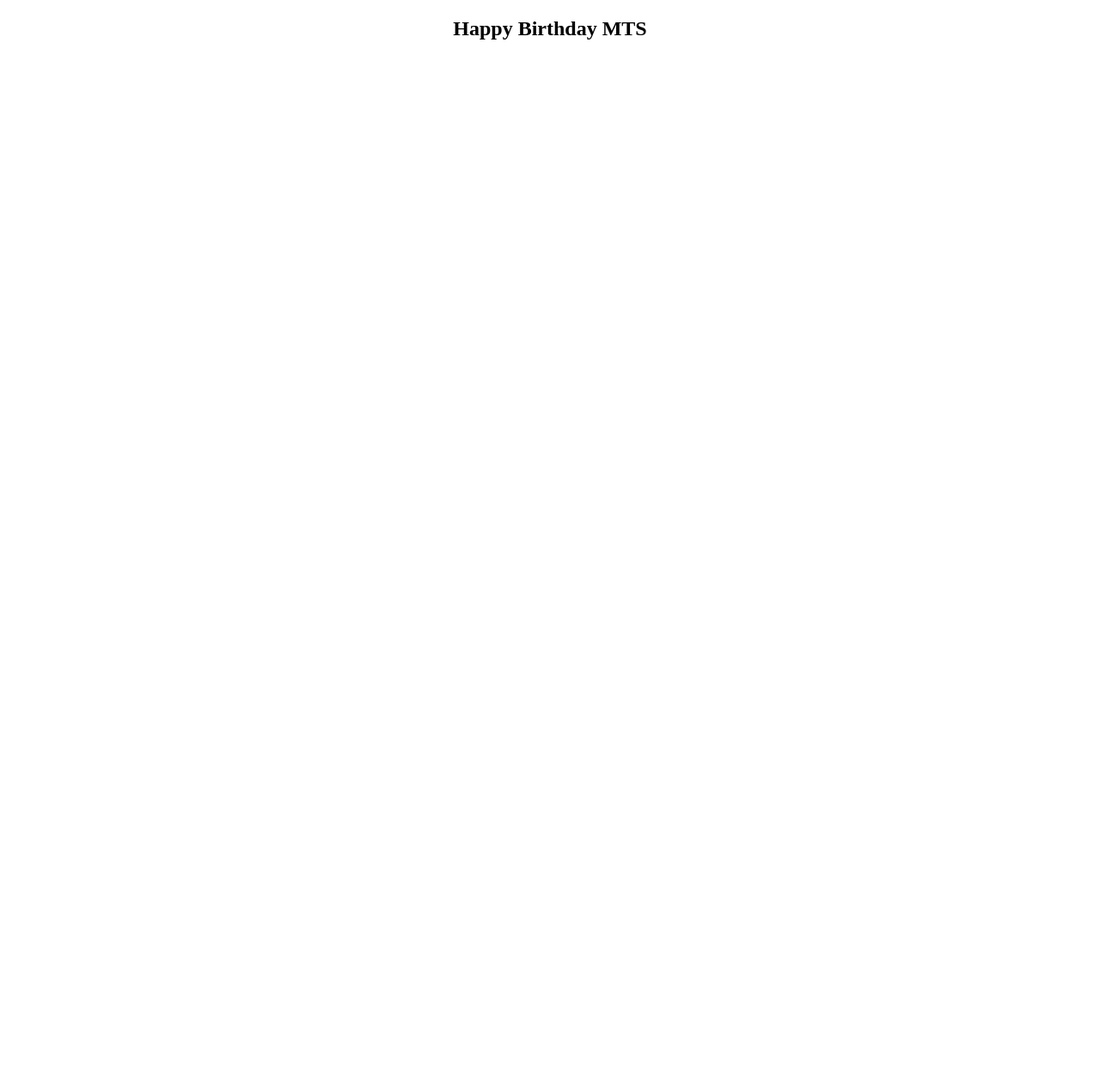
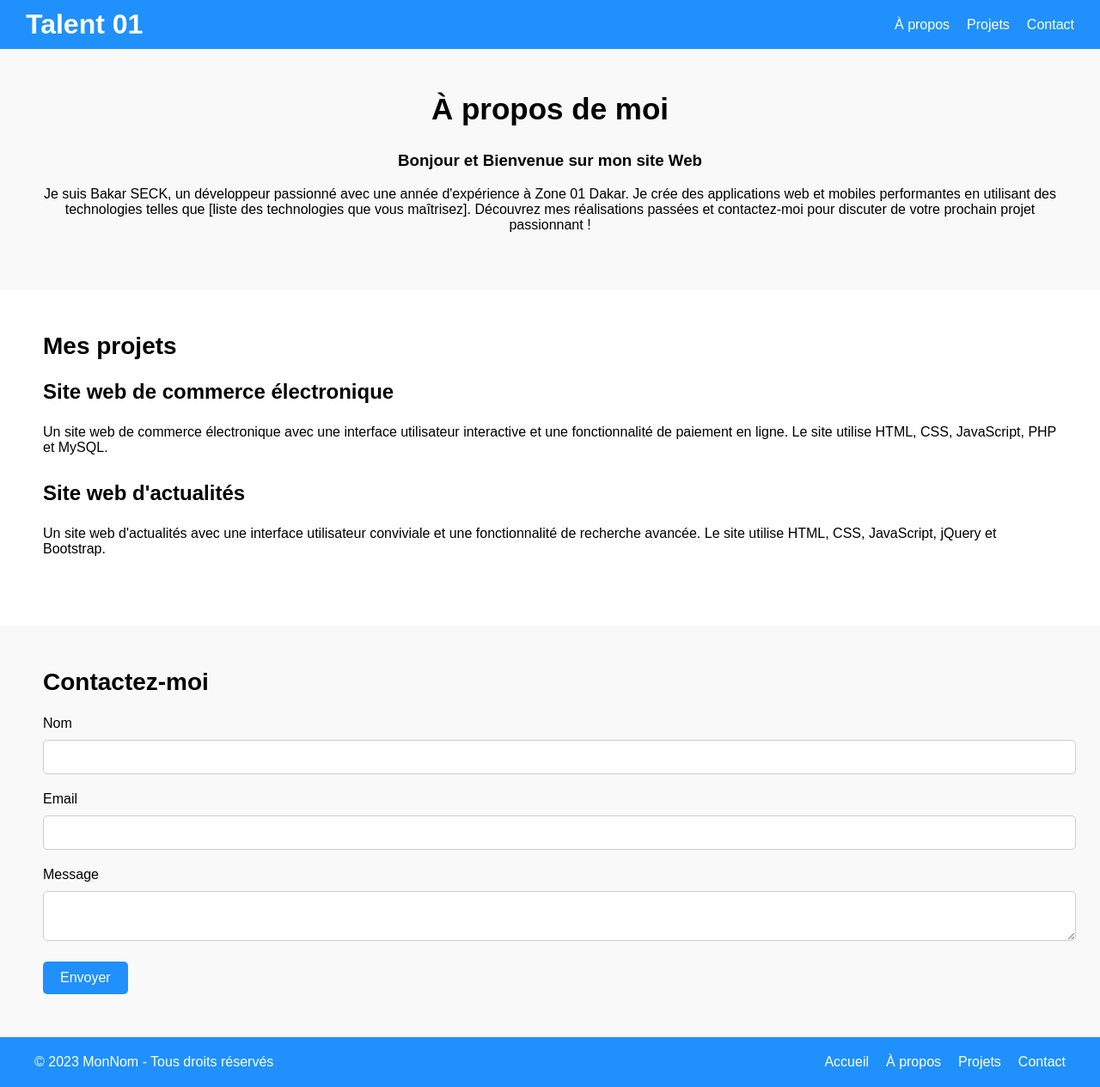
Before and after one commit to Bakarseck/Bakarseck.github.io, a plain HTML site: page index.html in a window 1280 px wide. Shown: the whole page at 86% size. Before the commit the page ends 800 px from the top, so only its background shows below. Drawn offline with nearby package versions, Linux system fonts and the light colour scheme; files that its build step writes are made by us from their sources.

Commit message:
Portfolio

```diff
--- a/index.html
+++ b/index.html
@@ -1,27 +1,65 @@
 <!DOCTYPE html>
-<html lang="en">
+<html>
 <head>
-    <meta charset="UTF-8">
-    <meta http-equiv="X-UA-Compatible" content="IE=edge">
-    <meta name="viewport" content="width=device-width, initial-scale=1.0">
-    <!--Add the link to the css-->
-    <link rel="stylesheet" href="css/style.css">
-    <title>Happy Bithday</title>
+    <title>Mon portfolio</title>
+    <link rel="stylesheet" type="text/css" href="portfolio/style.css">
 </head>
 <body>
+    <header>
+        <h1>Talent 01</h1>
+        <nav>
+            <ul>
+                <li><a href="#about">À propos</a></li>
+                <li><a href="#projects">Projets</a></li>
+                <li><a href="#contact">Contact</a></li>
+            </ul>
+        </nav>
+    </header>
+    <main>
+        <section align="center" id="about">
+            <h2 align="center">À propos de moi</h2>
+            <h3 align="center">Bonjour et Bienvenue sur mon site Web</h3>
+            <p align="center">Je suis Bakar SECK, un développeur passionné avec une année d'expérience à Zone 01 Dakar. Je crée des applications web et mobiles performantes en utilisant des technologies telles que [liste des technologies que vous maîtrisez]. Découvrez mes réalisations passées et contactez-moi pour discuter de votre prochain projet passionnant !</p>
 
-    <section class="main">
-        <h1 class="heading">Happy Birthday MTS</h1>
+        </section>
+        <section id="projects">
+            <h2>Mes projets</h2>
+            <div class="project">
+                <h3>Site web de commerce électronique</h3>
+                <p>Un site web de commerce électronique avec une interface utilisateur interactive et une fonctionnalité de paiement en ligne. Le site utilise HTML, CSS, JavaScript, PHP et MySQL.</p>
+            </div>
+            <div class="project">
+                <h3>Site web d'actualités</h3>
+                <p>Un site web d'actualités avec une interface utilisateur conviviale et une fonctionnalité de recherche avancée. Le site utilise HTML, CSS, JavaScript, jQuery et Bootstrap.</p>
+            </div>
+        </section>
+        <section id="contact">
+            <h2>Contactez-moi</h2>
+            <form>
+                <label>Nom</label>
+                <input type="text" name="name">
+                <label>Email</label>
+                <input type="email" name="email">
+                <label>Message</label>
+                <textarea name="message"></textarea>
+                <button type="submit">Envoyer</button>
+            </form>
+        </section>
+    </main>
+    <footer>
+        <div class="footer-container">
+            <p>&copy; 2023 MonNom - Tous droits réservés</p>
+            <nav>
+                <ul>
+                    <li><a href="#">Accueil</a></li>
+                    <li><a href="#">À propos</a></li>
+                    <li><a href="#">Projets</a></li>
+                    <li><a href="#">Contact</a></li>
+                </ul>
+            </nav>
+        </div>
+    </footer>
 
-        <ul class="Wishes">
-
-        </ul>
-
-    </section>
-
-    <!--Add the project jQuery-->
-    <script src="https://code.jquery.com/jquery-1.12.3.js"   integrity="sha256-1XMpEtA4eKXNNpXcJ1pmMPs8JV+nwLdEqwiJeCQEkyc="   crossorigin="anonymous"></script>
-    <!--Add the script jQuery-->
-    <script src="js/jquery.js"></script>
+    <script src="app.js"></script>
 </body>
 </html>
--- /dev/null
+++ b/portfolio/style.css
@@ -0,0 +1,168 @@
+/* Style général */
+body {
+    font-family: Arial, sans-serif;
+    margin: 0;
+    padding: 0;
+}
+
+html {
+    scroll-behavior: smooth;
+}
+
+/* En-tête */
+header {
+    background-color: #2091fc;
+    color: #fff;
+    display: flex;
+    justify-content: space-between;
+    align-items: center;
+    padding: 10px 30px;
+}
+
+header h1 {
+    margin: 0;
+    font-size: 32px;
+}
+
+nav ul {
+    list-style: none;
+    margin: 0;
+    padding: 0;
+    display: flex;
+}
+
+nav li {
+    margin-left: 20px;
+}
+
+nav a {
+    color: #fff;
+    text-decoration: none;
+}
+
+nav a:hover {
+    text-decoration: underline;
+}
+
+/* Section À propos */
+#about {
+    background-color: #f9f9f9;
+    padding: 50px;
+}
+
+#about h3 p {
+    font-size: 30px;
+}
+
+#about h2 {
+    margin-top: 0;
+    font-size: 35px;
+}
+
+#about ul {
+    list-style: none;
+    margin: 0;
+    padding: 0;
+}
+
+#about li {
+    margin-bottom: 10px;
+}
+
+/* Section Projets */
+#projects {
+    padding: 50px;
+}
+
+#projects h2 {
+    margin-top: 0;
+    font-size: 28px;
+}
+
+.project {
+    margin-bottom: 30px;
+}
+
+.project h3 {
+    margin-top: 0;
+    font-size: 24px;
+}
+
+/* Section Contact */
+#contact {
+    background-color: #f9f9f9;
+    padding: 50px;
+}
+
+#contact h2 {
+    margin-top: 0;
+    font-size: 28px;
+}
+
+form label {
+    display: block;
+    margin-bottom: 10px;
+    font-size: 16px;
+}
+
+form input,
+form textarea {
+    font-size: 16px;
+    padding: 10px;
+    width: 100%;
+    margin-bottom: 20px;
+    border: 1px solid #ccc;
+    border-radius: 5px;
+}
+
+form button[type="submit"] {
+    background-color: #2091fc;
+    color: #fff;
+    border: none;
+    border-radius: 5px;
+    padding: 10px 20px;
+    font-size: 16px;
+    cursor: pointer;
+}
+
+form button[type="submit"]:hover {
+    background-color: #2091fc;
+}
+
+footer {
+    background-color: #2091fc;
+    color: #fff;
+    padding: 20px;
+}
+
+.footer-container {
+    max-width: 1200px;
+    margin: 0 auto;
+    display: flex;
+    justify-content: space-between;
+    align-items: center;
+}
+
+footer p {
+    margin: 0;
+}
+
+nav ul {
+    list-style: none;
+    margin: 0;
+    padding: 0;
+    display: flex;
+}
+
+nav li {
+    margin-left: 20px;
+}
+
+nav a {
+    color: #fff;
+    text-decoration: none;
+}
+
+nav a:hover {
+    text-decoration: underline;
+}
```
Also changed, not shown: HappyBirthday/index.html (added, +27 -0 lines), 2 other files.
